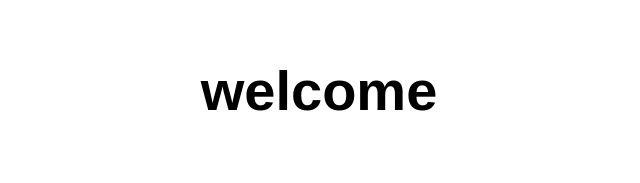
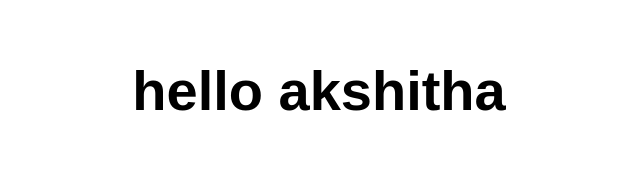
Before and after one commit to jupallybunny/static-web-app, a website: page src/index.html in a window 1280 px wide. Shown: the whole page, without its empty margins (321-961 px from the left). Drawn offline with Linux system fonts and the light colour scheme.

Commit message:
Update index.html

```diff
--- a/src/index.html
+++ b/src/index.html
@@ -10,7 +10,7 @@
 
 <body>
   <main>
-    <h1>welcome</h1>
+    <h1>hello akshitha</h1>
   </main>
 </body>
 
```
